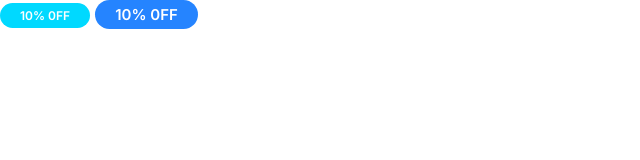
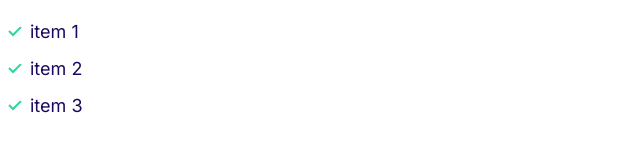
Before and after one commit to Blesseddbile/Cloud-Project-, a plain HTML site: page index.html in a window 1280 px wide. Shown: the whole page, without its empty margins (0-640 px from the left). Drawn offline with Linux system fonts and the light colour scheme.

Commit message:
builded a list components.

```diff
--- a/css/style.css
+++ b/css/style.css
@@ -106,3 +106,30 @@ a{
      font-size: 1.2rem;
     }
 }
+/* Lists */
+
+.list{
+    list-style: none;
+    padding-left: 0;
+    color: var(--color-headings);
+}
+
+.list--inline .list__item {
+   display: inline-block;
+   margin-right: 2rem;
+}
+
+.list--tick{
+    list-style-image: url(../Images/tick.svg);
+    padding-left: 3rem;
+}
+.list--tick .list__item{
+    padding-left: 0.5rem;
+    margin-bottom: 1rem;
+}
+
+@media screen and (min-width: 1024px){
+    .list--tick .list__item{
+        padding-left: 0;
+    }
+}
--- a/index.html
+++ b/index.html
@@ -15,7 +15,10 @@
     <link rel="stylesheet" href="css/style.css" />
   </head>
   <body>
-    <span class="badge badge--secondary badge--small">10% 0FF</span>
-    <span class="badge badge--primary">10% 0FF</span>
+    <ul class="list list--tick">
+      <li class="list__item">item 1</li>
+      <li class="list__item">item 2</li>
+      <li class="list__item">item 3</li>
+    </ul>
   </body>
 </html>
```
Also changed, not shown: Components/lists.html (added, +5 -0 lines), Images/tick.svg (added).
